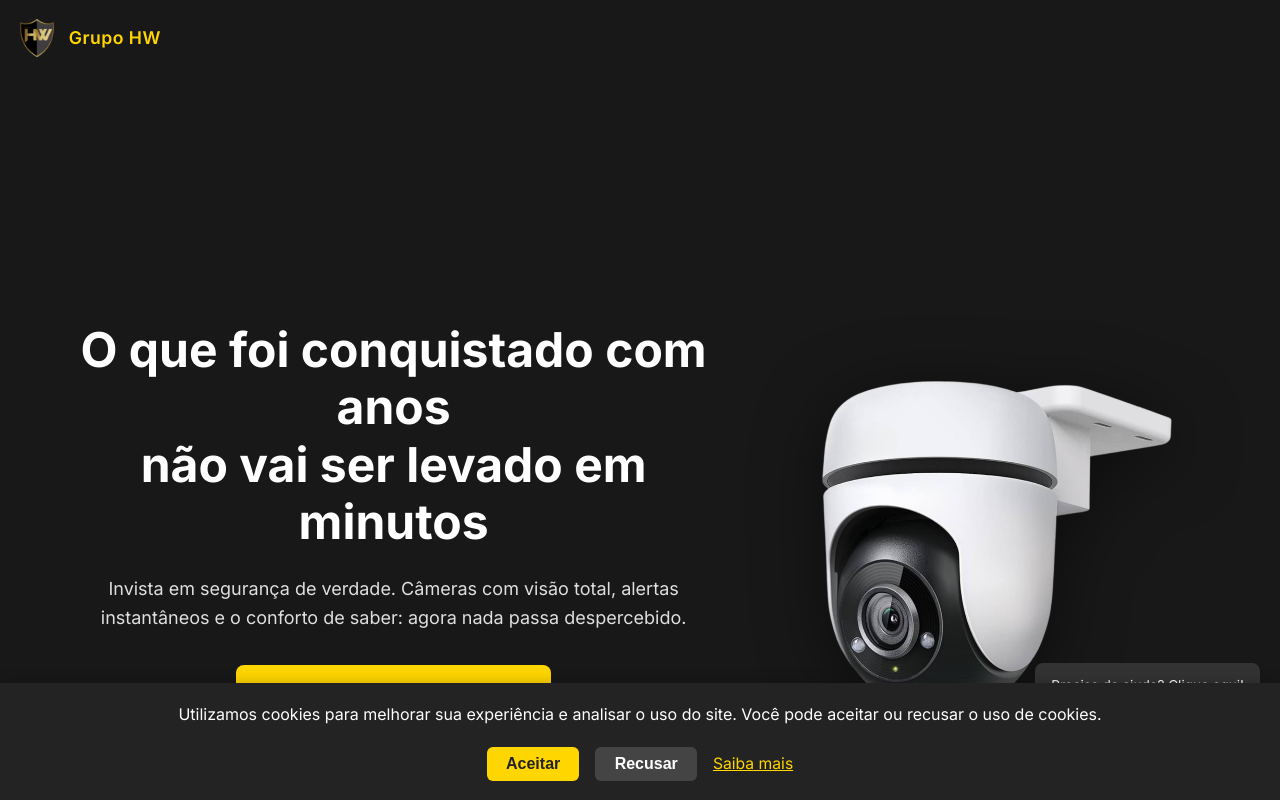
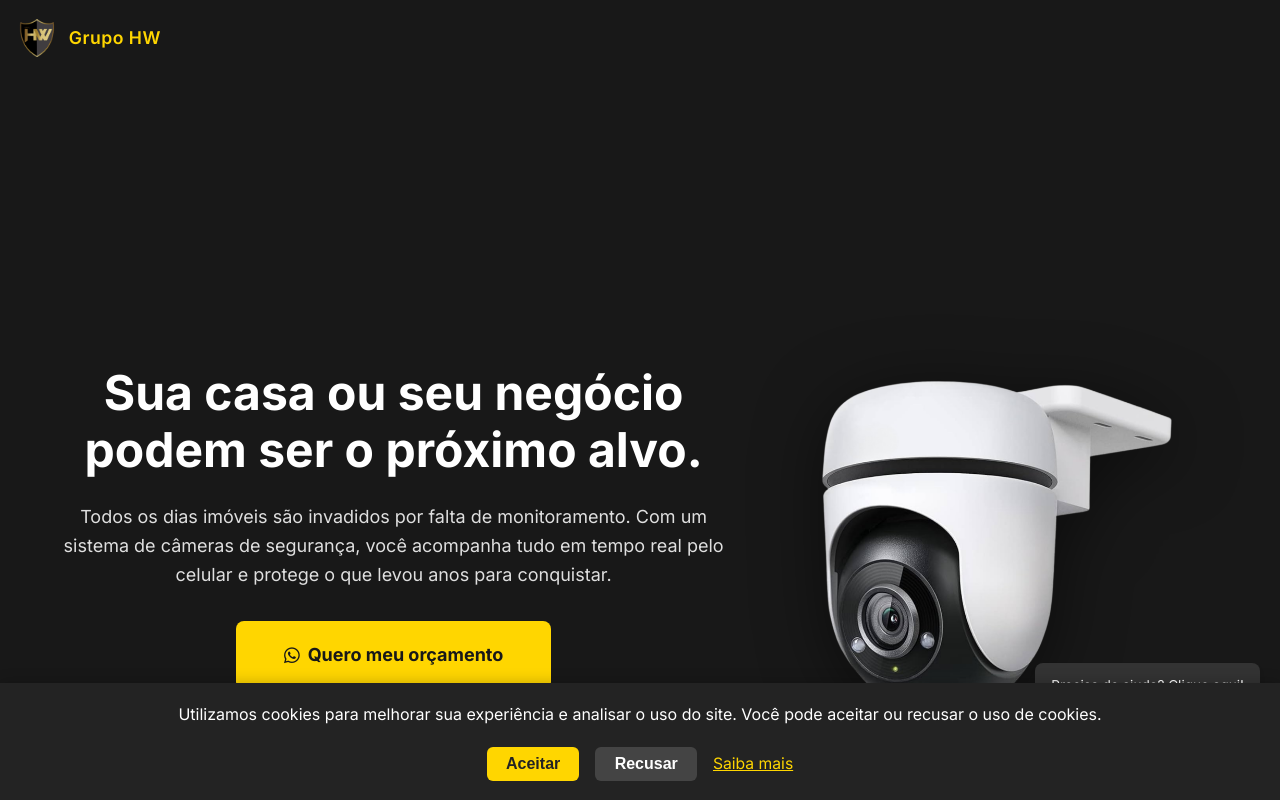
Before and after one commit to xEmanuelGarcia/grupo-hw-security, a Vue app: page /cameras in a window 1280 px wide. Shown: the top 800 px of the page. Built offline with nearby package versions, Linux system fonts and the light colour scheme.

Commit message:
Atualização de HeadLine

```diff
--- a/src/pages/CamerasLandingPage.vue
+++ b/src/pages/CamerasLandingPage.vue
@@ -9,13 +9,12 @@
         <div class="hero-content">
           <div class="hero-text">
             <h1 class="hero-title">
-              O que foi conquistado com anos<br/>
-              não vai ser levado em minutos
+              Sua casa ou seu negócio<br/>
+               podem ser o próximo alvo.
             </h1>
 
             <p class="hero-subtitle">
-              Invista em segurança de verdade. Câmeras com visão total,
-              alertas instantâneos e o conforto de saber: agora nada passa despercebido.
+              Todos os dias imóveis são invadidos por falta de monitoramento. Com um sistema de câmeras de segurança, você acompanha tudo em tempo real pelo celular e protege o que levou anos para conquistar.
             </p>
             <a href="https://wa.me/5551933003158?text=Olá!%20Quero%20proteger%20meu%20espaço%20com%20câmeras%20de%20segurança!"
                class="btn btn-primary btn-large">
```
